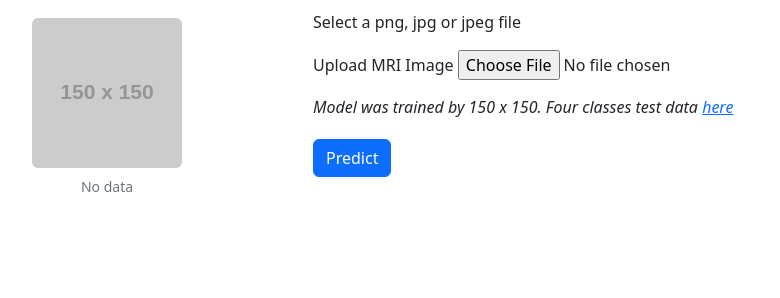
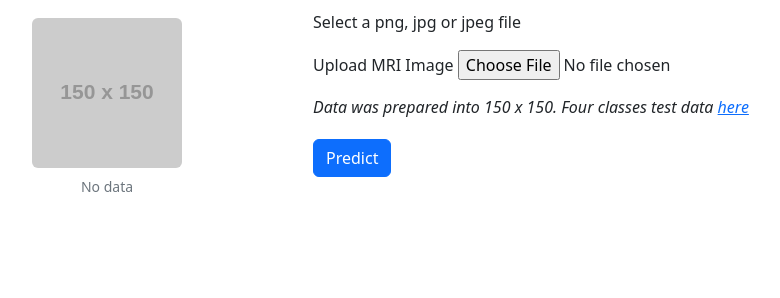
Before and after one commit to IMSoley/PredBrainTumor, a Flask app: template templates/index.html in a window 1280 px wide. Shown: the part 402-700 px from the top of the page, without its empty margins (169-949 px from the left). Run offline with Flask 2, Linux system fonts and the light colour scheme; the template is opened without the code that fills it, so the values that code supplies are empty; grey boxes labelled with a size stand in for pictures from a placeholder-image service; some libraries are stand-ins or nearby versions.

Commit message:
clean up

```diff
--- a/templates/index.html
+++ b/templates/index.html
@@ -64,7 +64,7 @@
                                 <label for="exampleFormControlFile1">Upload MRI Image</label>
                                 <input required type="file" class="form-control-file" id="exampleFormControlFile1" name="imagefile">
                             </div>
-                            <p style="font-style: italic; margin-top: 15px;">Model was trained by 150 x 150. Four classes test data <a href="https://github.com/IMSoley/PredBrainTumor/tree/main/static/testing" target="_blank">here</a></p>
+                            <p style="font-style: italic; margin-top: 15px;">Data was prepared into 150 x 150. Four classes test data <a href="https://github.com/IMSoley/PredBrainTumor/tree/main/static/testing" target="_blank">here</a></p>
                             <button type="submit" class="btn btn-primary my-1">Predict</button>
                         </form>
                     </div>
```
